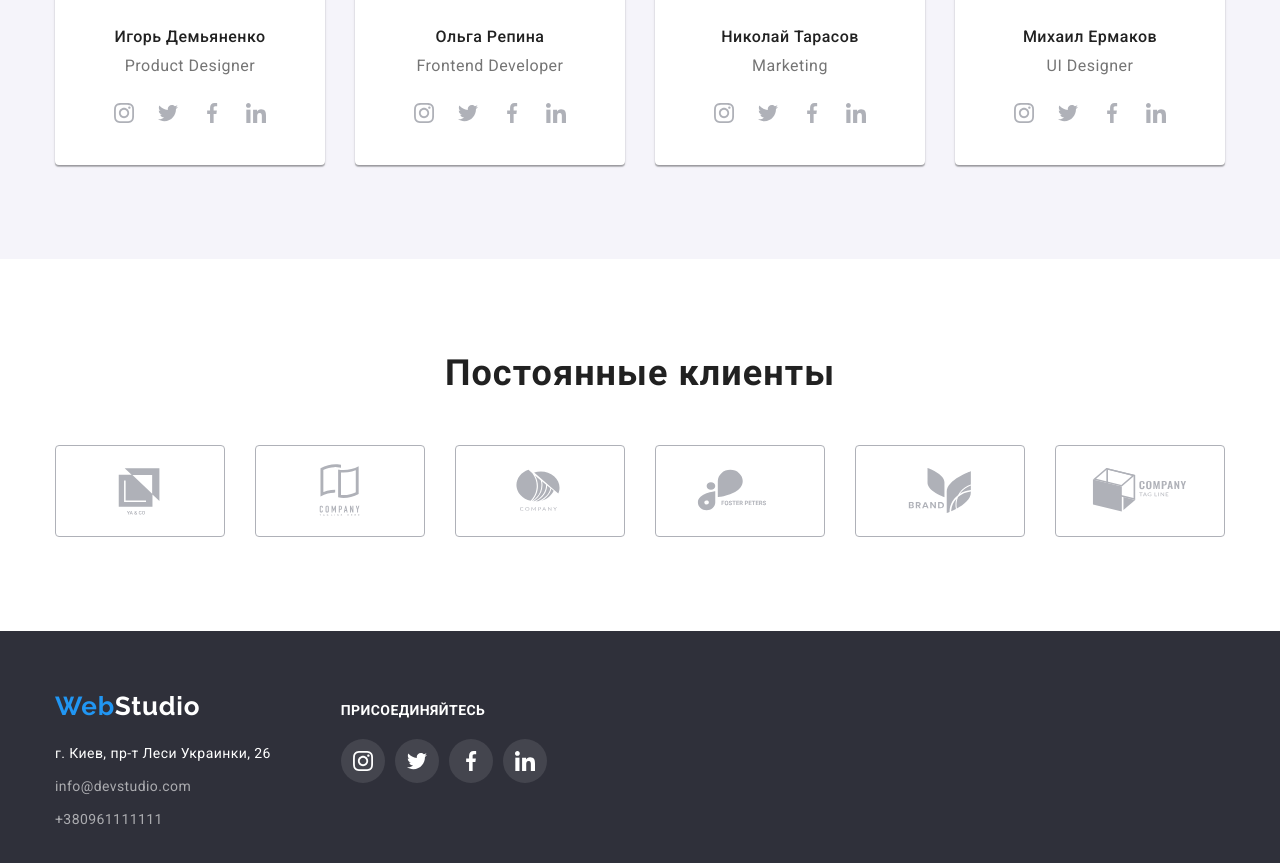
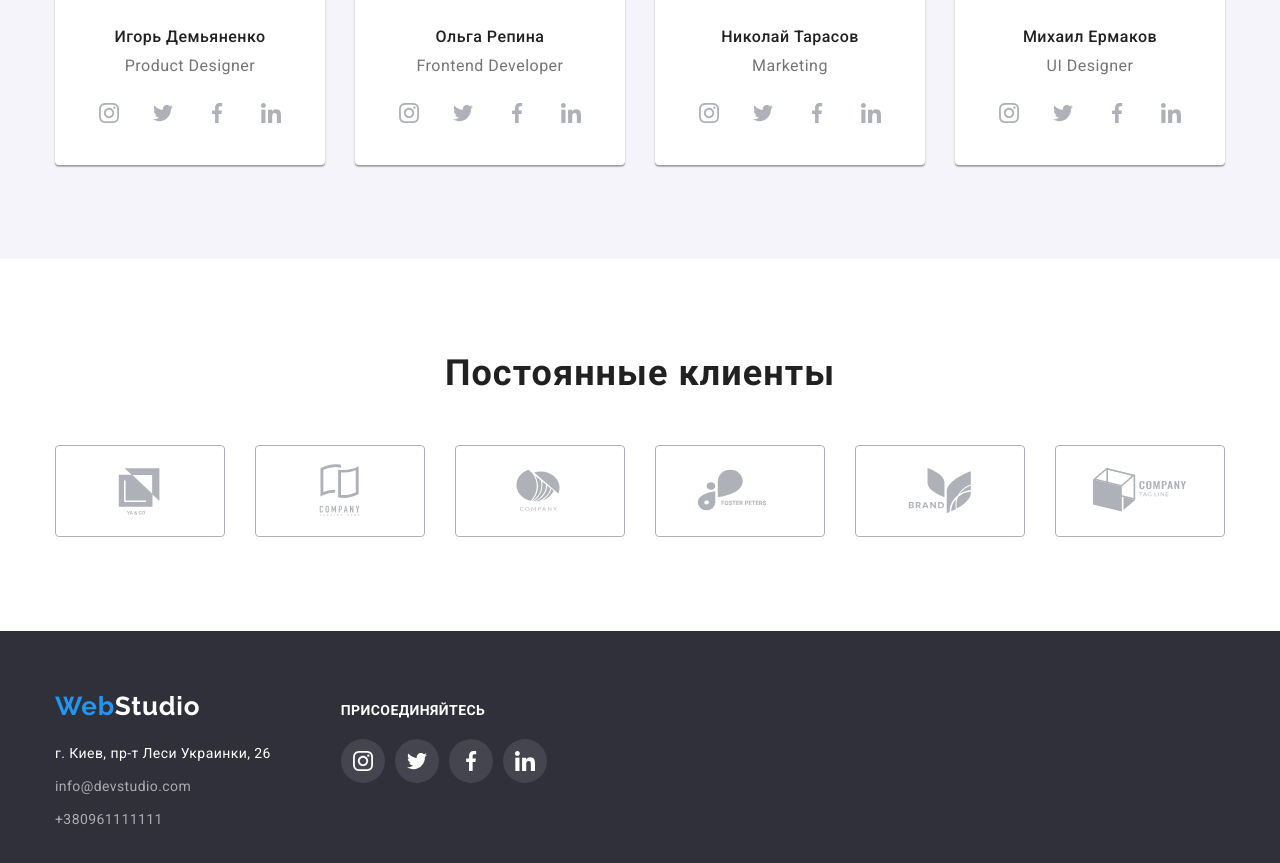
Before and after one commit to Liubov1102/goit-markup-hw-04, a plain HTML site: page index.html in a window 1280 px wide. Shown: the part 2050-2913 px from the top of the page. Drawn offline with nearby package versions, Linux system fonts and the light colour scheme.

Commit message:
HW 4 исправленная

```diff
--- a/css/styles.css
+++ b/css/styles.css
@@ -270,7 +270,7 @@ border-radius: 0px 0px 4px 4px;
   align-items: center;
   margin-top: 16px;
 }
-.command-social-list .link:not(:last-child) {
+.command-social-list :not(:last-child) {
   margin-right: 10px;
 }
 .command-link{
@@ -451,16 +451,17 @@ justify-content: center;
 .project-list {
   display: flex;
   flex-wrap: wrap;
+
 }
 .project-list .item {
   width: calc((100% - 60px) / 3);
   margin-right: 30px;
   margin-bottom: 30px;
-}
-.project-list .item:hover{
   background: #FFFFFF;
   border: 1px solid #EEEEEE;
   box-sizing: border-box;
+}
+.project-list .item:hover{
   box-shadow: 0px 1px 1px rgba(0, 0, 0, 0.12), 0px 4px 4px rgba(0, 0, 0, 0.06), 1px 4px 6px rgba(0, 0, 0, 0.16);
 }
 .project-list .item:nth-child(3n) {
```
Also changed, not shown: 1 other file.
